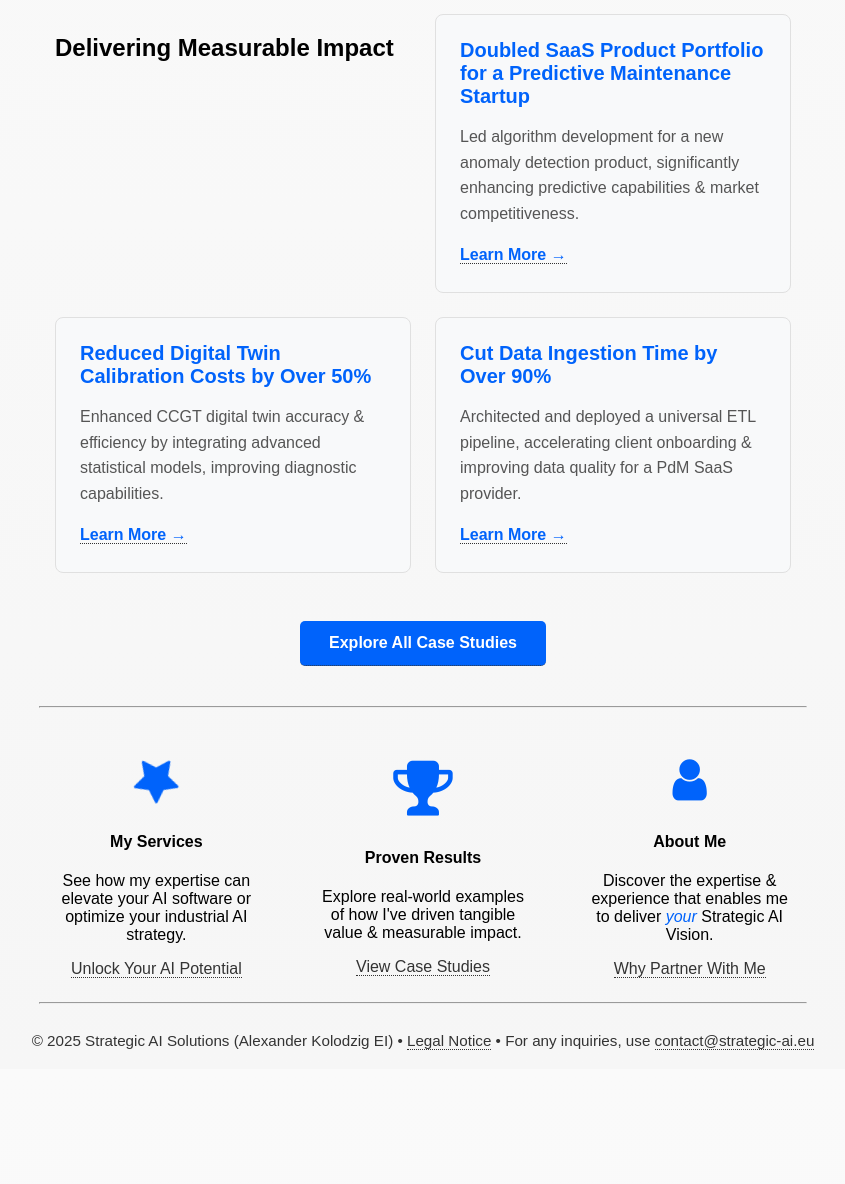
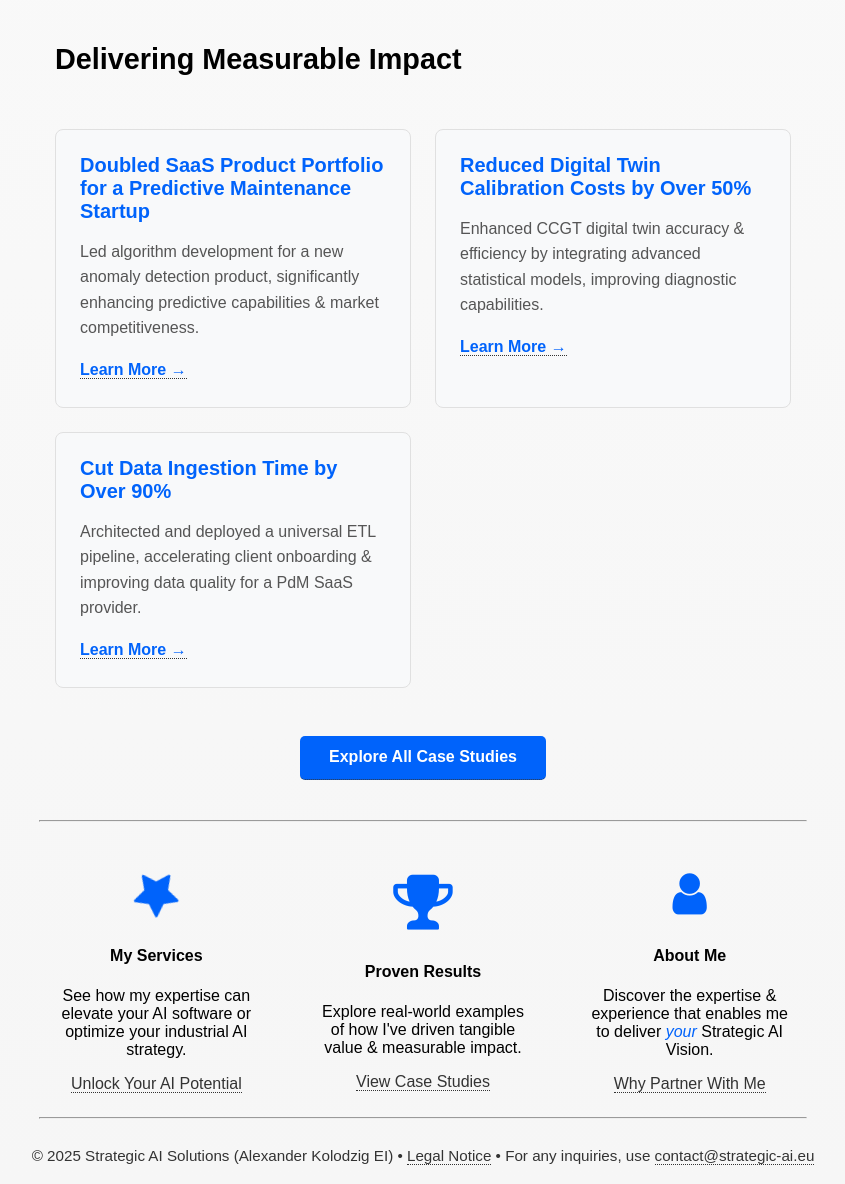
Before and after one commit to alexkolo/strategic-ai, a Jekyll site: the page built from index.md, in a window 1280 px wide. Shown: the part 635-1819 px from the top of the page, without its empty margins (217-1062 px from the left). Built offline with Jekyll 4.4.1, drawn with Linux system fonts in a browser that asks for light colours; some web fonts are replaced; before the commit the page ends 1704 px from its top, so only the background shows below that.

Commit message:
style: update client outcomes section headers from H2 to H3 for consistency

```diff
--- a/assets/css/style.css
+++ b/assets/css/style.css
@@ -196,7 +196,7 @@
 
 .client_outcomes_container h3 {
   font-size: 1.8em; /* Adjust as needed */
-  /* color: #333333; Dark grey for heading */
+  color: black !important;
   text-align: center;
   /* margin-bottom: 1.5em; Space below the main heading */
   font-weight: 700; /* Bolder for this section title */
--- a/index.md
+++ b/index.md
@@ -21,7 +21,7 @@
 <hr />
 
 <div class="client_outcomes_container">
-  <h2>Delivering Measurable Impact</h2>
+  <h3>Delivering Measurable Impact</h3>
 
   <div class="outcome_item">
     <h4>Doubled SaaS Product Portfolio for a Predictive Maintenance Startup</h4>
```
Also changed, not shown: de/index.md (+1 -1 lines).
